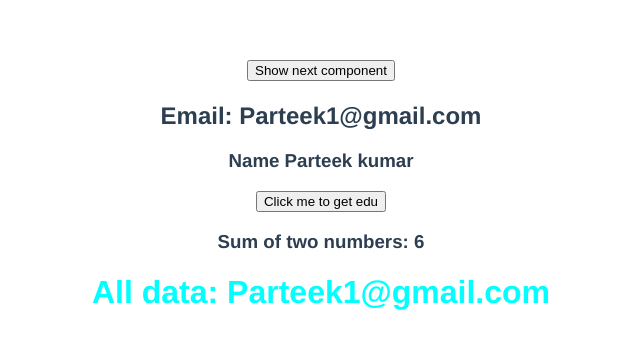
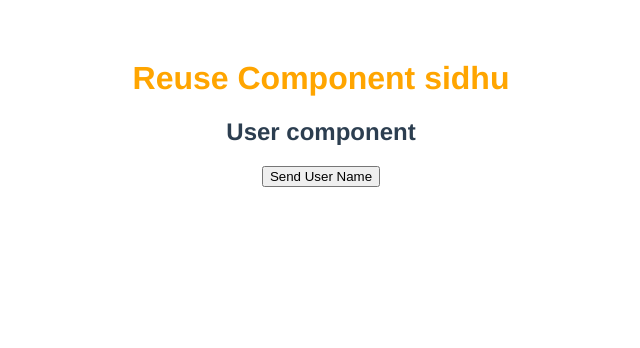
Before and after one commit to parteek2813/VueJs, a Vue app: page / in a window 1280 px wide. Shown: the top 348 px of the page, without its empty margins (319-959 px from the left). Built offline with nearby package versions, Linux system fonts and the light colour scheme.

Commit message:
before created and created

```diff
--- a/src/App.vue
+++ b/src/App.vue
@@ -1,6 +1,7 @@
 <template>
-  <button @click="changeTab"> Show next component</button>
-  <component :is="currentComponent"></component>
+  <!-- <button @click="changeTab"> Show next component</button>
+  <component :is="currentComponent"></component> -->
+  <Home />
 </template>
 
 <script>
--- a/src/components/Home.vue
+++ b/src/components/Home.vue
@@ -1,6 +1,6 @@
 <template>
   <div>
-    <h1>Reuse Component</h1>
+    <h1>Reuse Component {{ name }}</h1>
     <User @send-user-name="handleUserName" />
   </div>
 </template>
@@ -18,6 +18,20 @@ export default {
       alert(name);
     },
   },
+  data(){
+    console.warn("created");
+    return {
+      name: "Parteek"
+    }
+  },
+  beforeCreate() {
+
+    alert("Before created")
+  },
+  created(){
+    this.name= "sidhu"
+    alert("Created")
+  }
 };
 </script>
 
@@ -26,3 +40,34 @@ h1 {
   color: orange;
 }
 </style>
+
+
+<!-- Flow of before create, and created -->
+
+<!--
+Before anyhting the beforecreated function will be called and executed
+and now once this  function is executed then the component will execute its js
+and at the end when all js loaded then created() function will be called
+ -->
+
+ <!-- Interview question  -->
+
+ <!--
+  Will the property changed inside the beforecreated function will alter the
+  property value defined inside the data() function.....?
+
+  In Vue.js, the beforeCreate lifecycle hook is called before an instance is created and
+  before data observation and event/watcher setup. This means that any changes you make to
+  properties inside the beforeCreate hook will not affect the properties defined inside
+  the data() function.
+
+  The data() function is used to define the initial data properties of a Vue component,
+  and Vue's reactivity system is set up based on these initial properties. Any changes
+  made directly to properties within the data() function will be tracked and trigger reactivity.
+
+  However, changes made inside the beforeCreate hook will not trigger reactivity and will
+  not be reflected in the component's template. If you want to modify the initial data
+  properties or perform some setup before the component is created, it's better to do
+  so within the created hook, which is called after the instance has been created and
+  data observation has been set up.
+  -->
```
